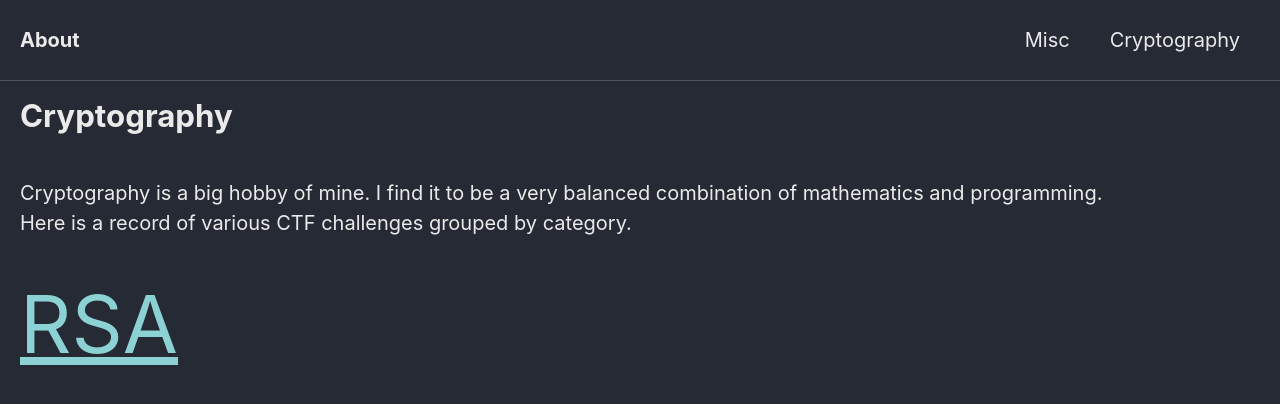
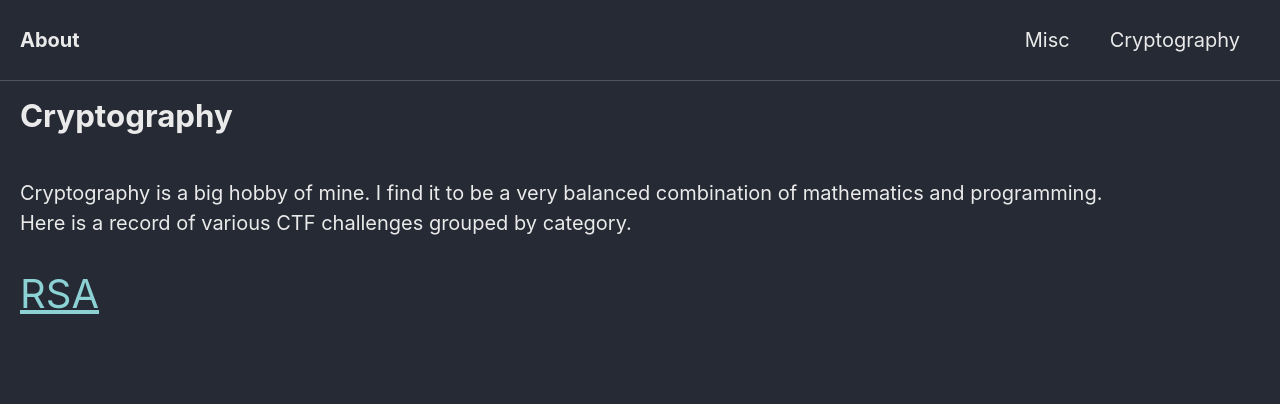
Before and after one commit to Connor-McCartney/Connor-McCartney.github.io, a Jekyll site: the page built from _pages/cryptography.md, in a window 1280 px wide. Shown: the top 404 px of the page. Built offline with Jekyll 4.4.1, drawn with Linux system fonts in a browser that asks for light colours; cached includes are drawn as plain includes.

Commit message:
Update cryptography.md

```diff
--- a/_pages/cryptography.md
+++ b/_pages/cryptography.md
@@ -7,4 +7,4 @@ title: Cryptography
 Cryptography is a big hobby of mine. I find it to be a very balanced combination of mathematics and programming. <br>
 Here is a record of various CTF challenges grouped by category.
 
-<span style="font-size:4em;">   [RSA](/cryptography/rsa)   </span>
+<span style="font-size:2em;">   [RSA](/cryptography/rsa)   </span>
```
